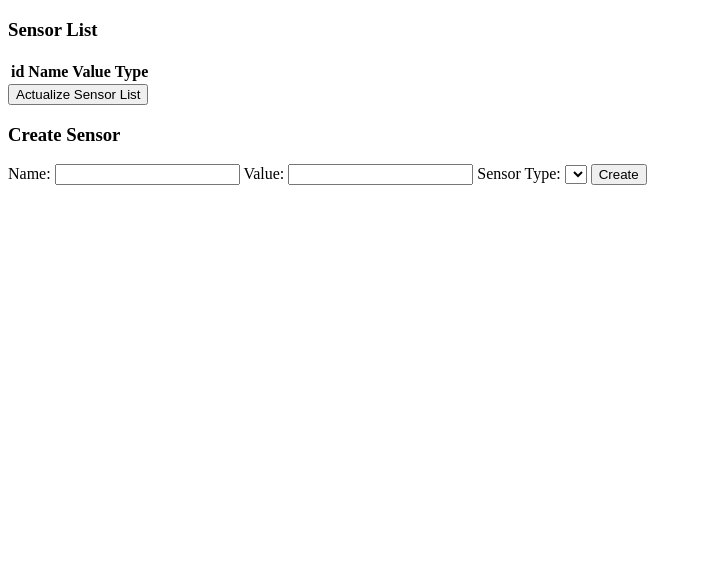
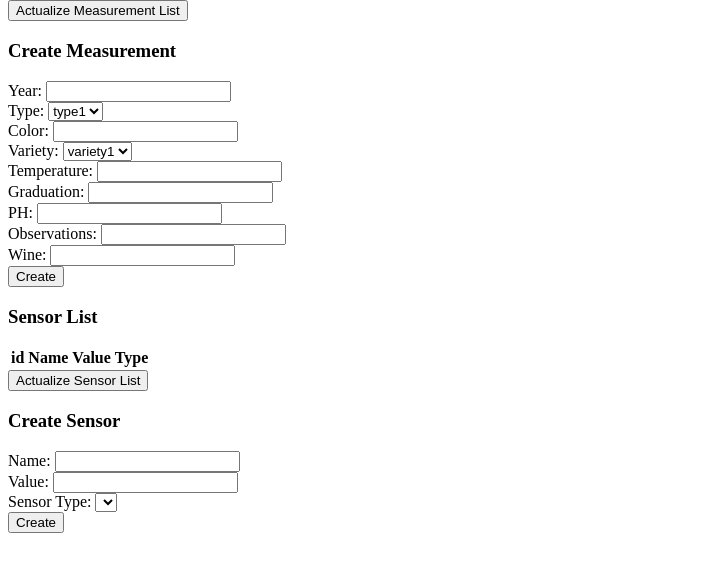
Before and after one commit to oskarg6/cuatroochenta, a Symfony app: template templates/measurement/list.html.twig in a window 1280 px wide. Shown: the part 83-655 px from the top of the page, without its empty margins (0-702 px from the left). Run offline with Twig, Linux system fonts and the light colour scheme; the template is opened without the code that fills it, so the values that code supplies are empty; some libraries are stand-ins or nearby versions.

Commit message:
feature: register measurement

```diff
--- a/assets/controllers/sensor_controller.js
+++ b/assets/controllers/sensor_controller.js
@@ -9,7 +9,6 @@ export default class extends Controller {
     }
 
     actualize() {
-        console.log('actualize');
         this.load();
     }
 
--- a/assets/styles/app.css
+++ b/assets/styles/app.css
@@ -12,3 +12,7 @@ body {
     background: #F5F5F5;
     padding: 2px 6px;
 }
+
+.input-wrapper {
+    width: 100%;
+}
--- a/config/routes.yaml
+++ b/config/routes.yaml
@@ -2,6 +2,10 @@ app.api.measurement.list:
     path: /api/measurement
     controller: App\Infrastructure\Controller\Api\MeasurementController::list
     methods: get
+app.api.measurement.register:
+    path: /api/measurement
+    controller: App\Infrastructure\Controller\Api\RegisterMeasurementController::register
+    methods: put
 app.api.sensor.list:
     path: /api/sensor
     controller: App\Infrastructure\Controller\Api\ListSensorController::list
--- a/src/Infrastructure/Repository/SensorRepository.php
+++ b/src/Infrastructure/Repository/SensorRepository.php
@@ -66,7 +66,7 @@ class SensorRepository extends ServiceEntityRepository implements RegisterSensor
     {
         return $this->createQueryBuilder('s')
             ->orderBy('s.id', 'ASC')
-            ->setMaxResults(10)
+            ->setMaxResults(20)
             ->getQuery()
             ->getResult()
             ;
--- a/src/Infrastructure/Repository/SensorTypeRepository.php
+++ b/src/Infrastructure/Repository/SensorTypeRepository.php
@@ -57,7 +57,7 @@ class SensorTypeRepository extends ServiceEntityRepository implements ListSensor
     {
         return $this->createQueryBuilder('s')
             ->orderBy('s.id', 'ASC')
-            ->setMaxResults(10)
+            ->setMaxResults(20)
             ->getQuery()
             ->getResult()
             ;
--- a/templates/measurement/list.html.twig
+++ b/templates/measurement/list.html.twig
@@ -3,7 +3,7 @@
 {% block title %}Measurements{% endblock %}
 
 {% block body %}
-    <div class="measurament--section">
+    <div class="measurament--section" data-controller="measurement">
         <div class="title">
             <h3>Measurament List</h3>
         </div>
@@ -22,10 +22,63 @@
                     <th>Wine</th>
                 </tr>
             </thead>
-            <tbody data-controller="measurement">
+            <tbody data-measurement-target="table">
 
             </tbody>
         </table>
+        <button data-action="measurement#actualize" >Actualize Measurement List</button>
+    </div>
+    <div class="measurement-form--section">
+        <div class="title">
+            <h3>Create Measurement</h3>
+        </div>
+        <form id="measurement-form" data-controller="register-measurement" data-action="register-measurement#submit">
+            <div class="input-wrapper">
+                <label for="inputYear">Year:</label>
+                <input type="number" name="year" id="inputYear" data-register-measurement-target="year" />
+            </div>
+            <div class="input-wrapper">
+                <label for="inputType">Type:</label>
+                <select name="type" id="inputType" data-register-measurement-target="type">
+                    <option value="type1">type1</option>
+                    <option value="type2">type2</option>
+                </select>
+            </div>
+            <div class="input-wrapper">
+                <label for="inputColor">Color:</label>
+                <input type="text" name="color" id="inputColor" data-register-measurement-target="color" />
+            </div>
+            <div class="input-wrapper">
+                <label for="inputVariety">Variety:</label>
+                <select name="variety" id="inputVariety" data-register-measurement-target="variety">
+                    <option value="variety1">variety1</option>
+                    <option value="variety2">variety2</option>
+                </select>
+            </div>
+            <div class="input-wrapper">
+                <label for="inputTemperature">Temperature:</label>
+                <input type="number" step="0.01" name="temperature" id="inputTemperature" data-register-measurement-target="temperature" />
+            </div>
+            <div class="input-wrapper">
+                <label for="inputGraduation">Graduation:</label>
+                <input type="number" step="0.01" name="temperature" id="inputGraduation" data-register-measurement-target="graduation" />
+            </div>
+            <div class="input-wrapper">
+                <label for="inputPh">PH:</label>
+                <input type="number" step="0.01" name="ph" id="inputPh" data-register-measurement-target="ph" />
+            </div>
+            <div class="input-wrapper">
+                <label for="inputObservations">Observations:</label>
+                <input type="text" name="observations" id="inputObservations" data-register-measurement-target="observations" />
+            </div>
+            <div class="input-wrapper">
+                <label for="inputWine">Wine:</label>
+                <input type="text" name="wine" id="inputWine" data-register-measurement-target="wine" />
+            </div>
+
+            <button type="submit">Create</button>
+            <p data-register-measurement-target="message"></p>
+        </form>
     </div>
     <div class="sensor--section" data-controller="sensor">
         <div class="title">
@@ -51,14 +104,20 @@
             <h3>Create Sensor</h3>
         </div>
         <form id="sensor-form" data-controller="register-sensor" data-action="register-sensor#submit">
+            <div class="input-wrapper">
                 <label for="inputName">Name:</label>
                 <input type="text" name="name" id="inputName" data-register-sensor-target="name" />
+            </div>
+            <div class="input-wrapper">
                 <label for="inputValue">Value:</label>
-            <input type="text" name="value"  id="inputValue" data-register-sensor-target="value" />
+                <input type="number" step="0.01" name="value"  id="inputValue" data-register-sensor-target="value" />
+            </div>
+            <div class="input-wrapper">
                 <label for="inputSensorType">Sensor Type:</label>
                 <select name="type" data-controller="sensor-type" id="inputSensorType" data-register-sensor-target="type">
 
                 </select>
+            </div>
             <button type="submit">Create</button>
             <p data-register-sensor-target="message"></p>
         </form>
```
Also changed, not shown: assets/controllers/measurement_controller.js (+7 -1 lines), assets/controllers/register-measurement_controller.js (added, +38 -0 lines), src/Application/Feature/RegisterMeasurement/CreateMeasurementServiceInterface.php (added, +26 -0 lines), src/Application/Feature/RegisterMeasurement/MeasurementRepositoryInterface.php (added, +16 -0 lines), src/Application/Feature/RegisterMeasurement/RegisterMeasurementFeature.php (added, +61 -0 lines), src/Application/Service/CreateMeasurement/CreateMeasurementService.php (added, +40 -0 lines), src/Infrastructure/Controller/Api/RegisterMeasurementController.php (added, +50 -0 lines), src/Infrastructure/Repository/MeasurementRepository.php (+9 -2 lines), tests/unit/Application/Feature/RegisterMeasurement/RegisterMeasurementFeatureTest.php (added, +48 -0 lines), tests/unit/Application/Service/CreateMeasurementServiceTest.php (added, +29 -0 lines), README.md. Lines whose indentation alone changed are shown as unchanged.
